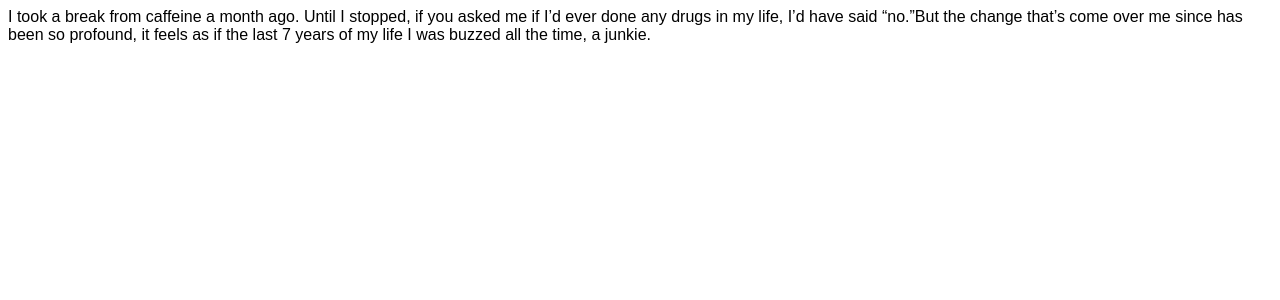
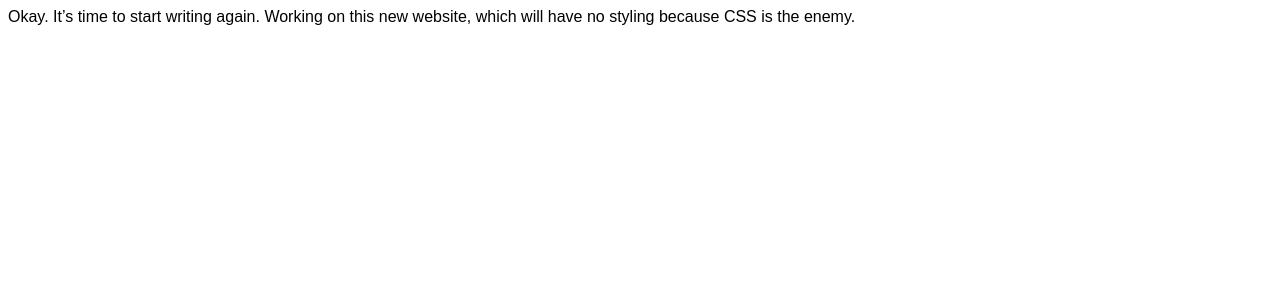
Before and after one commit to 0x000m/old, a Jekyll site: the page built from _tweets/1516788637324742657.md, in a window 1280 px wide. Shown: the top 300 px of the page. Built offline with Jekyll 4.4.1, drawn with Linux system fonts in a browser that asks for light colours.

Commit message:
Update 1516788637324742657.md

```diff
--- a/_tweets/1516788637324742657.md
+++ b/_tweets/1516788637324742657.md
@@ -3,4 +3,4 @@ layout: default
 date: 2022-04-21
 ---
 
-I took a break from caffeine a month ago. Until I stopped, if you asked me if I’d ever done any drugs in my life, I’d have said “no.”But the change that’s come over me since has been so profound, it feels as if the last 7 years of my life I was buzzed all the time, a junkie.
+Okay. It's time to start writing again. Working on this new website, which will have no styling because CSS is the enemy.
```
